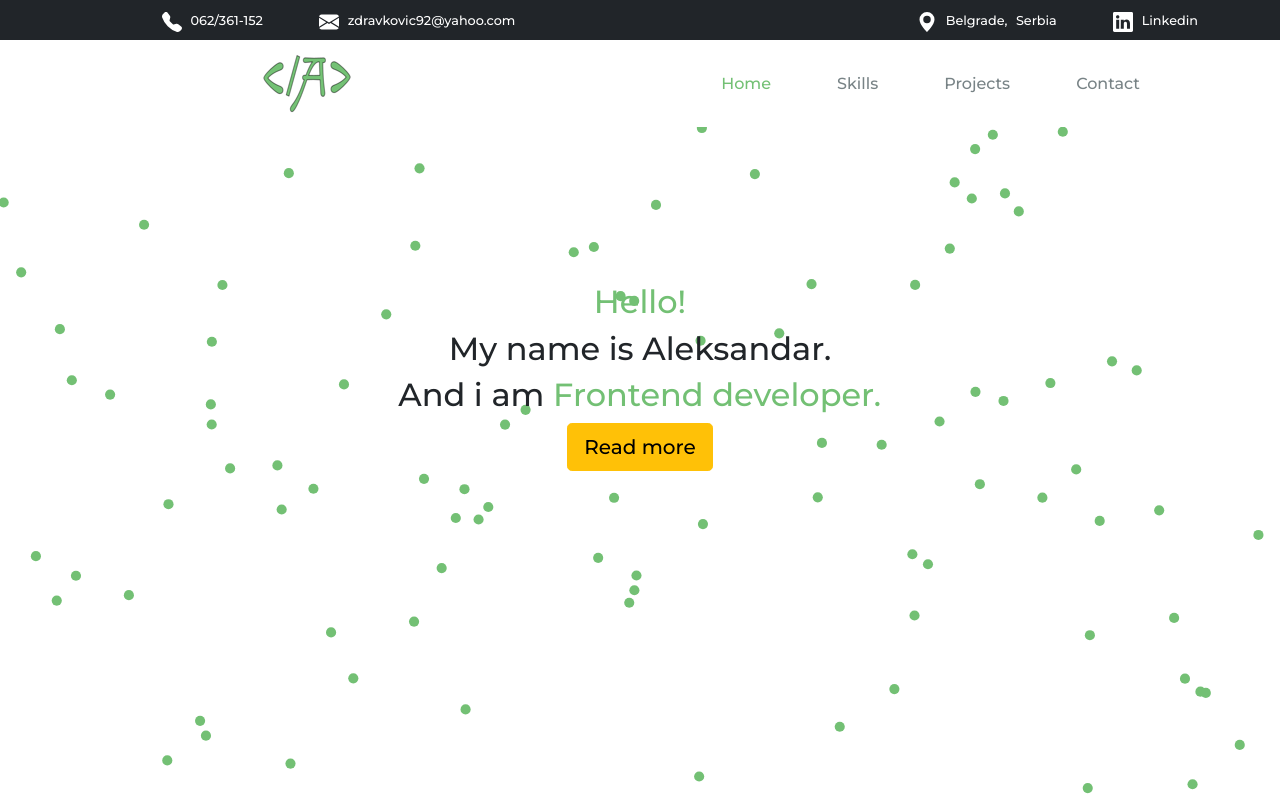
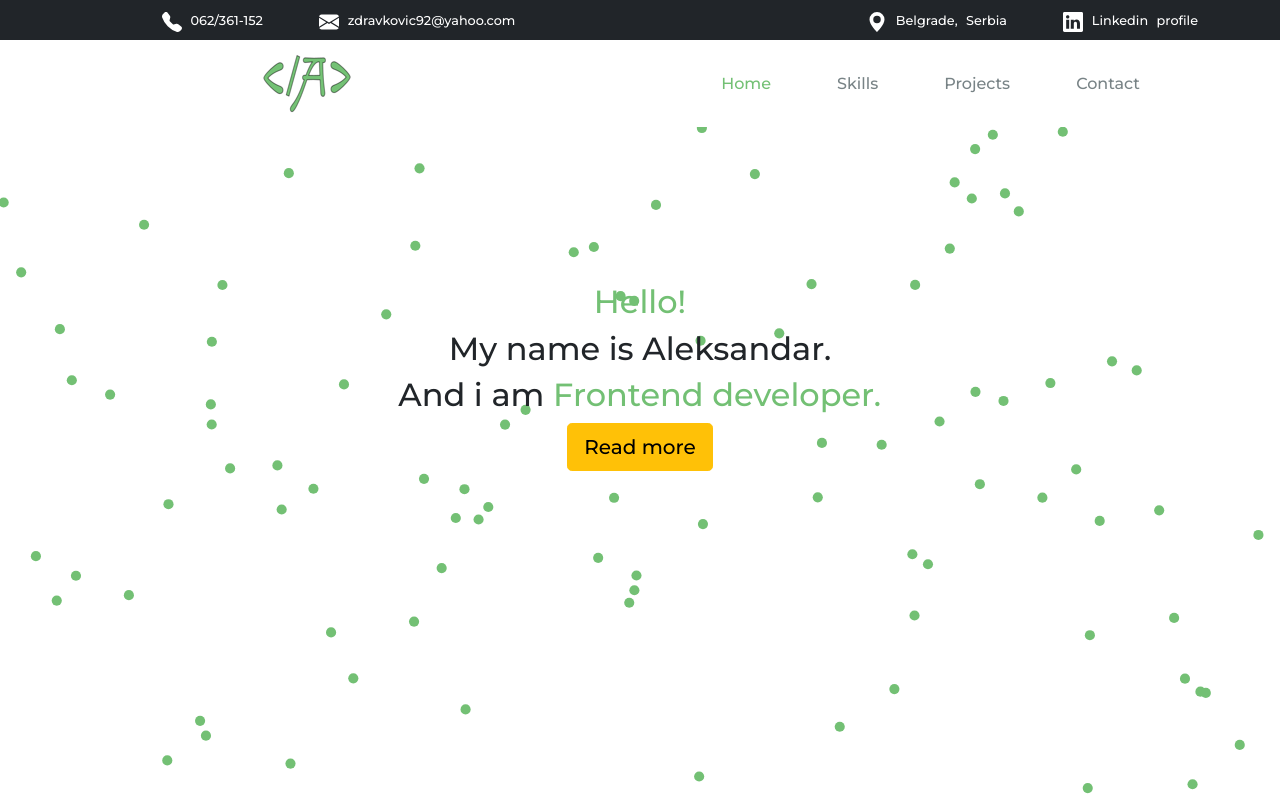
Before and after one commit to Maxpoison/maxpoison.github.io, a plain HTML site: page index.html in a window 1280 px wide. Shown: the top 800 px of the page. Drawn offline with nearby package versions, Linux system fonts and the light colour scheme; animation ran at ten frames a second.

Commit message:
Update index.html

```diff
--- a/index.html
+++ b/index.html
@@ -46,7 +46,7 @@
                         <svg xmlns="http://www.w3.org/2000/svg" width="20" height="20" fill="currentColor" class="bi bi-linkedin" viewBox="0 0 16 16">
                         <path d="M0 1.146C0 .513.526 0 1.175 0h13.65C15.474 0 16 .513 16 1.146v13.708c0 .633-.526 1.146-1.175 1.146H1.175C.526 16 0 15.487 0 14.854V1.146zm4.943 12.248V6.169H2.542v7.225h2.401zm-1.2-8.212c.837 0 1.358-.554 1.358-1.248-.015-.709-.52-1.248-1.342-1.248-.822 0-1.359.54-1.359 1.248 0 .694.521 1.248 1.327 1.248h.016zm4.908 8.212V9.359c0-.216.016-.432.08-.586.173-.431.568-.878 1.232-.878.869 0 1.216.662 1.216 1.634v3.865h2.401V9.25c0-2.22-1.184-3.252-2.764-3.252-1.274 0-1.845.7-2.165 1.193v.025h-.016a5.54 5.54 0 0 1 .016-.025V6.169h-2.4c.03.678 0 7.225 0 7.225h2.4z"/>
                         </svg>
-                        <a href="https://www.linkedin.com/in/aleksandar-zdravkovic-4536b2221/">Linkedin</a>
+                        <a href="https://www.linkedin.com/in/aleksandar-zdravkovic-4536b2221/">Linkedin profile</a>
                     </li>
                 </ul>
             </div>
```
